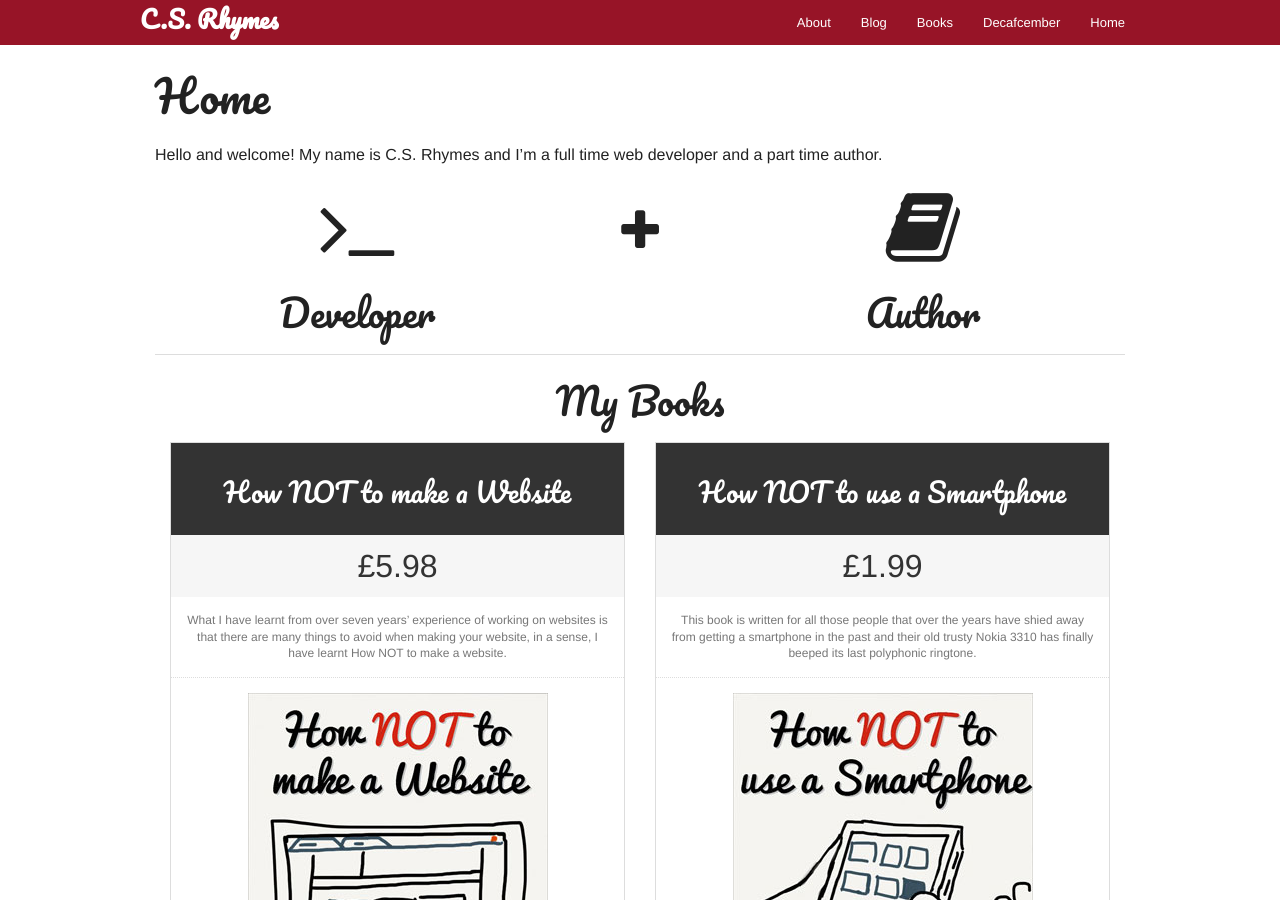
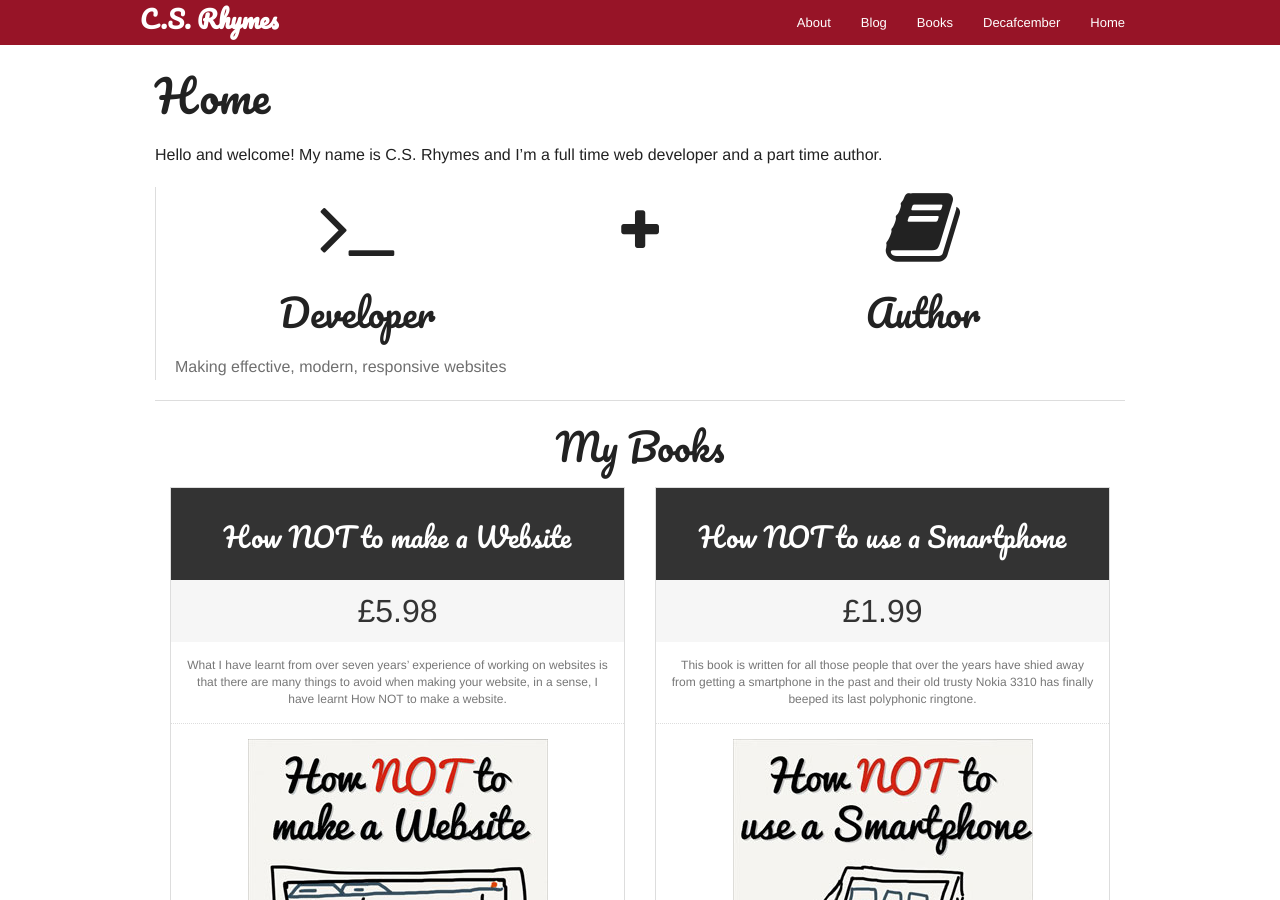
Before and after one commit to chrisrhymes/chrisrhymes.github.io, a Jekyll site: the page built from index.md, in a window 1280 px wide and 900 px high. Built offline with Jekyll 4.4.1, drawn with Linux system fonts in a browser that asks for light colours; nearby versions of some CDN libraries.

Commit message:
Added blockquote to homepage

```diff
--- a/index.md
+++ b/index.md
@@ -21,6 +21,8 @@ Hello and welcome! My name is C.S. Rhymes and I'm a full time web developer and
   <i class="fa fa-book fa-5x"></i>
   <h2>Author</h2>
 </div>
+
+<blockquote>Making effective, modern, responsive websites</blockquote>
 
 <hr>
 
```
